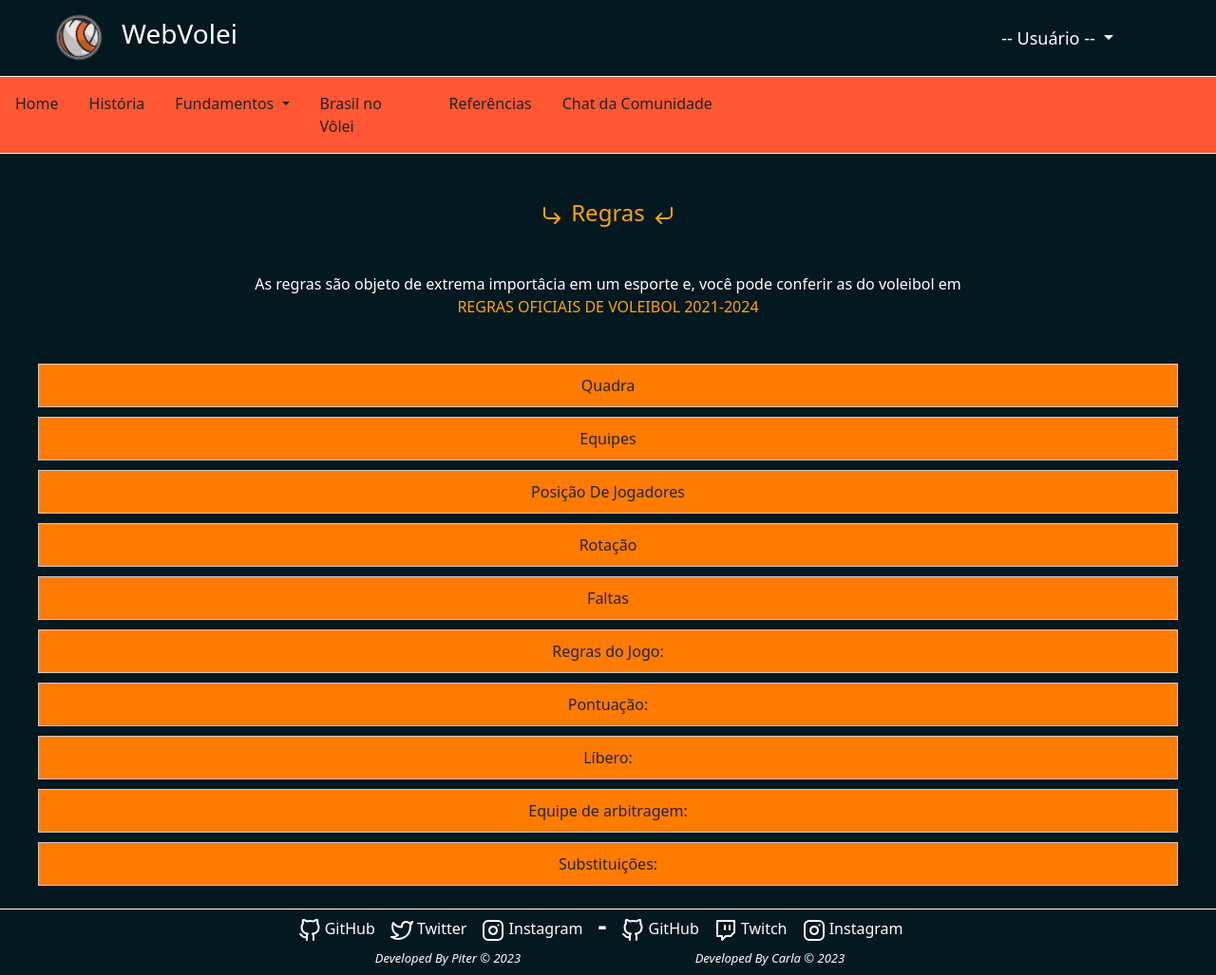
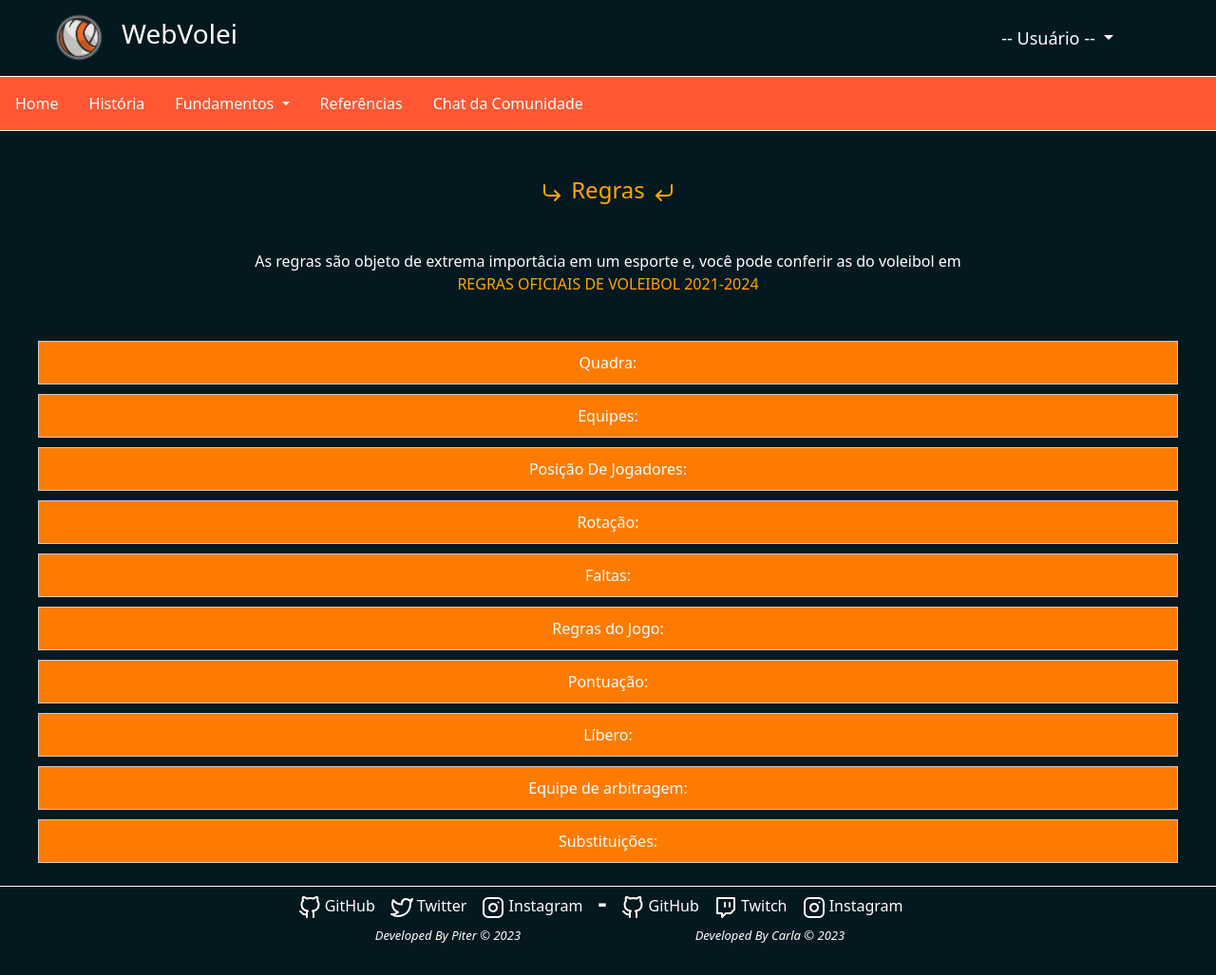
Before and after one commit to IceyPiter/testeBDPython, a Django app: page /openRegras/ in a window 1280 px wide. Shown: the whole page at 95% size. After the commit the page ends 993 px from the top, so only its background shows below. Run offline with Django 4.2, Linux system fonts and the light colour scheme.

Commit message:
Add files via upload

```diff
--- a/Tcc/Entrada/templates/Regras.html
+++ b/Tcc/Entrada/templates/Regras.html
@@ -43,31 +43,28 @@
         <div class="collapse navbar-collapse" id="navbarScroll">
             <ul class="linha container-fluid navbar-nav me-auto my-lg-0 navbar-nav-scroll" style="--bs-scroll-height: 300px;">
                 <li class="nav-item">
-                    <a class="nav-item nav-link text-dark" id="texto-teste" href="{% url 'home' %}">Home</a>
+                    <a class="nav-item nav-link text-white" id="texto-teste" href="{% url 'home' %}">Home</a>
                 </li>
                 <li class="nav-item">
-                    <a class="nav-item nav-link text-dark" id="texto-teste" href="{% url 'openHistory' %}">História</a>
+                    <a class="nav-item nav-link text-white" id="texto-teste" href="{% url 'openHistory' %}">História</a>
                 </li>
                 <li class="nav-item dropdown">
-                    <a class="nav-item text-dark nav-link dropdown-toggle me-1" id="texto-teste"  href="#" id="navbarDropdown" role="button" data-bs-toggle="dropdown" aria-expanded="false">
+                    <a class="nav-item text-white nav-link dropdown-toggle me-1" id="texto-teste"  href="#" id="navbarDropdown" role="button" data-bs-toggle="dropdown" aria-expanded="false">
                         Fundamentos
                     </a>
-                    <ul class="dropdown-menu" style="background-color: #b4b3b3;" aria-labelledby="navbarDropdown">
-                      <li><a class="dropdown-item text-dark" href="{% url 'openFundamentos' 1 %}">Recepção</a></li>
-                      <li><a class="dropdown-item text-dark" href="{% url 'openFundamentos' 2 %}">Saque</a></li>
-                      <li><a class="dropdown-item text-dark" href="{% url 'openFundamentos' 3 %}">Levantamento</a></li>
-                      <li><a class="dropdown-item text-dark" href="{% url 'openFundamentos' 4 %}">Bloqueio</a></li>
-                      <li><a class="dropdown-item text-dark" href="{% url 'openFundamentos' 5 %}">Ataque</a></li>
+                    <ul class="dropdown-menu" style="background-color: #192a50d7;" aria-labelledby="navbarDropdown">
+                      <li><a class="dropdown-item text-white" href="{% url 'openFundamentos' 1 %}">Recepção</a></li>
+                      <li><a class="dropdown-item text-white" href="{% url 'openFundamentos' 2 %}">Saque</a></li>
+                      <li><a class="dropdown-item text-white" href="{% url 'openFundamentos' 3 %}">Levantamento</a></li>
+                      <li><a class="dropdown-item text-white" href="{% url 'openFundamentos' 4 %}">Bloqueio</a></li>
+                      <li><a class="dropdown-item text-white" href="{% url 'openFundamentos' 5 %}">Ataque</a></li>
                     </ul>
                 </li>
                 <li class="nav-item">
-                    <a class="nav-item nav-link text-dark" href="#" style="width: 120px;" id="texto-teste">Brasil no Vôlei</a>
-                </li>
-                <li class="nav-item">
-                    <a class="nav-item nav-link text-dark" href="#" id="texto-teste">Referências</a>
+                    <a class="nav-item nav-link text-white" href="#" id="texto-teste">Referências</a>
                 </li>
                 <li class="nav-item ">
-                    <a class="nav-item nav-link text-dark" id="texto-teste" style="width: 180px;" href="{% url 'openChat' %}">Chat da Comunidade</a>
+                    <a class="nav-item nav-link text-white" id="texto-teste" style="width: 180px;" href="{% url 'openChat' %}">Chat da Comunidade</a>
                 </li>
             </ul>
         </div>
@@ -81,23 +78,24 @@
         <p class="justify-content-center text-center text-white mt-5 mb-5">As regras são objeto de extrema importâcia em um esporte e, você pode conferir as do voleibol em <span><br><a id="spanOrange" href="https://institucional.cbv.com.br/arquivos/cobrav/quadra/regra_2021-2024_-_final.pdf?20221005064415">REGRAS OFICIAIS DE VOLEIBOL 2021-2024</a></span></p>
     </div>
     <div class="rules-container mt-3 mb-4">
-        <div class="rule  text-center" onclick="toggleRule(1)">   Quadra</div>
+        <div class="rule text-white text-center" onclick="toggleRule(1)">Quadra:</div>
         <div class="rule-content mt-4" style="margin-bottom: 30px;" id="rule-content-1">
-            <div class="container" style="height: 50vh;">
+            <div class="container">
                 <div class="text mt-2">
                   <div>
                     <p class="text-desc p text1-recep  fw-bold">Descrição:</p>
                     <p class="text-desc p text1-recep  fw-light mt-2"><i data-feather="circle"></i> Medidas: a quadra oficial de voleibol tem um formato de retângulo medindo 18m x 9m com 3m de largura em todos os lados como espaço livre;<br><i data-feather="circle"></i> Linha central: é a linha que divide a quadra em duas áreas de tamanhos iguais (9mX9m), onde está posicionada verticalmente a rede do jogo. As duas equipes se posicionam uma em cada lado da quadra;<br><i data-feather="circle"></i> Linha de Ataque: São duas linhas( uma de cada lado da quadra) localizadas 3m a partir da linha central. Também chamada de “zona da frente”, ela está paralela a linha central e representa onde os jogadores atacam;<br><i data-feather="circle"></i> Rede: Possui 1m de largura por 9,5m de comprimento, ela passa 25 a 50 cm fora da delimitação da quadra.<br><i data-feather="circle"></i> Altura da rede: Em jogos femininos a rede é posicionada a uma altura de 2,24m, em jogos masculinos a altura é de 2,43 (a altura é medida do chão até a borda superior da rede);<br><i data-feather="circle"></i> Antena: são 2 antenas, fixadas nos lados opostos da rede, alinhadas com a linha do chão, possuem 1,8m de comprimento. Sua função é delimitar o espaço lateral para passar a bola.<br><i data-feather="circle"></i> Postes: São utilizados para fixação da rede, possuem 2,33m de altura e estão localizados no chão distantes meio metro a um metro da linha central;</p>
                   </div>
                 </div>
-                <div class="image">
-                  <img class="img mb-1" src="../static/img/assetsPages/quadra-de-volei.webp" alt="Imagem">
-                </div>
+
+            </div>
+            <div class="image">
+              <img class="img mb-1" src="../static/img/assetsPages/quadra-de-volei.webp" alt="Imagem">
             </div>
         </div>
-        <div class="rule  text-center" onclick="toggleRule(2)">   Equipes</div>
+        <div class="rule text-white  text-center" onclick="toggleRule(2)">Equipes:</div>
         <div class="rule-content mt-4" style="margin-bottom: 30px;" id="rule-content-2">
-            <div class="container" style="height: 8vh;">
+            <div class="container">
                 <div class="text mt-2">
                   <div>
                     <p class="text-desc p text1-recep  fw-bold">Descrição:</p>
@@ -106,9 +104,9 @@
                 </div>
             </div>
         </div>
-        <div class="rule  text-center" onclick="toggleRule(3)">   Posição De Jogadores</div>
+        <div class="rule text-white text-center" onclick="toggleRule(3)">Posição De Jogadores:</div>
         <div class="rule-content mt-4" style="margin-bottom: 30px;" id="rule-content-3">
-            <div class="container" style="height: 20vh;">
+            <div class="container">
                 <div class="text mt-2">
                   <div>
                     <p class="text-desc p text1-recep  fw-bold">Descrição:</p>
@@ -117,23 +115,23 @@
                 </div>
             </div>
         </div>
-        <div class="rule  text-center" onclick="toggleRule(4)">   Rotação</div>
+        <div class="rule text-white text-center" onclick="toggleRule(4)">Rotação:</div>
         <div class="rule-content mt-4" style="margin-bottom: 30px;" id="rule-content-4">
-            <div class="container" style="height: 30vh;">
+            <div class="container">
                 <div class="text mt-2">
                   <div>
                     <p class="text-desc p text1-recep  fw-bold">Descrição:</p>
                     <p class="text-desc p text1-recep  fw-light mt-2"><i data-feather="circle"></i> A rotação é o movimento dos jogadores de um time em sentido horário a fim de que cada jogador passe a ocupar a posição seguinte a sua;<br><i data-feather="circle"></i> A rotação básica ocorre todas as vezes em que uma equipe marca um ponto após o saque da equipe adversária;<br><i data-feather="circle"></i>  Se for o primeiro saque do set, a equipe não realiza a rotação;</p>
                   </div>
                 </div>
-                <div class="image">
-                  <img class="img mb-1" src="../static/img/assetsPages/rotacao2.png" alt="Imagem">
-                </div>
+            </div>
+            <div class="image">
+              <img class="img mb-1" src="../static/img/assetsPages/rotacao2.png" alt="Imagem">
             </div>
         </div>
-        <div class="rule text-center  mt-0" onclick="toggleRule(5)">Faltas</div>
+        <div class="rule text-center text-white mt-0" onclick="toggleRule(5)">Faltas:</div>
         <div class="rule-content mt-4" style="margin-bottom: 30px;" id="rule-content-5">
-            <div class="container" style="height: 30vh;">
+            <div class="container">
                 <div class="text mt-2">
                   <div>
                     <p class="text-desc p text1-recep  fw-bold">Descrição:</p>
@@ -142,9 +140,9 @@
                 </div>
             </div>
         </div>
-        <div class="rule text-center  mt-0" onclick="toggleRule(6)">Regras do Jogo:</div>
+        <div class="rule text-center text-white mt-0" onclick="toggleRule(6)">Regras do Jogo:</div>
         <div class="rule-content mt-4" style="margin-bottom: 30px;" id="rule-content-6">
-            <div class="container" style="height: 25vh;">
+            <div class="container">
                 <div class="text mt-2">
                   <div>
                     <p class="text-desc p text1-recep fw-bold">Descrição:</p>
@@ -153,9 +151,9 @@
                 </div>
             </div>
         </div>
-        <div class="rule text-center  mt-0" onclick="toggleRule(7)">Pontuação:</div>
+        <div class="rule text-center text-white mt-0" onclick="toggleRule(7)">Pontuação:</div>
         <div class="rule-content mt-4" style="margin-bottom: 30px;" id="rule-content-7">
-            <div class="container" style="height: 27vh;">
+            <div class="container">
                 <div class="text mt-2">
                   <div>
                     <p class="text-desc p text1-recep  fw-bold">Descrição:</p>
@@ -164,9 +162,9 @@
                 </div>
             </div>
         </div>
-        <div class="rule text-center mt-0" onclick="toggleRule(8)">Líbero:</div>
+        <div class="rule text-center text-white mt-0" onclick="toggleRule(8)">Líbero:</div>
         <div class="rule-content mt-2" style="margin-bottom: 20px;" id="rule-content-8">
-            <div class="container" style="height: 30vh;">
+            <div class="container">
                 <div class="text mt-2">
                   <div>
                     <p class="text-desc p text1-recep  fw-bold">Descrição:</p>
@@ -175,7 +173,7 @@
                 </div>
             </div>
         </div>
-        <div class="rule text-center  mt-0" onclick="toggleRule(9)">Equipe de arbitragem:</div>
+        <div class="rule text-center text-white mt-0" onclick="toggleRule(9)">Equipe de arbitragem:</div>
         <div class="rule-content mt-2" style="margin-bottom: 20px;" id="rule-content-9">
             <div class="container" style="height: 10vh;">
                 <div class="text mt-2">
@@ -186,9 +184,9 @@
                 </div>
             </div>
         </div>
-        <div class="rule text-center  mt-0" onclick="toggleRule(10)">Substituições:</div>
+        <div class="rule text-center text-white mt-0" onclick="toggleRule(10)">Substituições:</div>
         <div class="rule-content mt-0" style="margin-bottom: 10px;" id="rule-content-10">
-            <div class="container" style="height: 25vh;">
+            <div class="container">
                 <div class="text mt-1">
                   <div>
                     <p class="text-desc p text1-recep fw-bold">Descrição:</p>
--- a/Tcc/Entrada/templates/chat.html
+++ b/Tcc/Entrada/templates/chat.html
@@ -1,6 +1,5 @@
 <!DOCTYPE html>
 <html lang="pt-br">
-
 <head>
     <meta charset="utf-8">
     <meta name="viewport" content="width=device-width, initial-scale=1">
@@ -55,9 +54,6 @@
             </li>
             <li class="nav-item">
               <a class="nav-item nav-link text-white" href="{% url 'openRegras' %}">Regras</a>
-            </li>
-            <li class="nav-item">
-              <a class="nav-item nav-link text-white" href="#" style="width: 120px;">Brasil no Vôlei</a>
             </li>
             <li class="nav-item">
               <a class="nav-item nav-link text-white" href="#">Referências</a>
```
Also changed, not shown: Tcc/Entrada/templates/Fundamentos.html (+6 -9 lines), Tcc/Entrada/templates/Historia.html (+42 -41 lines), Tcc/Entrada/templates/Voleibol.html (+42 -26 lines).
